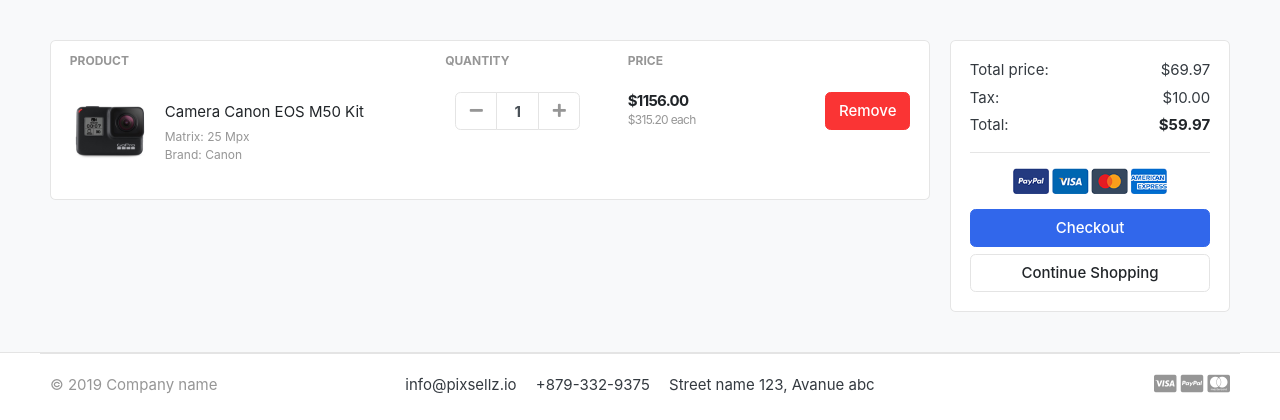
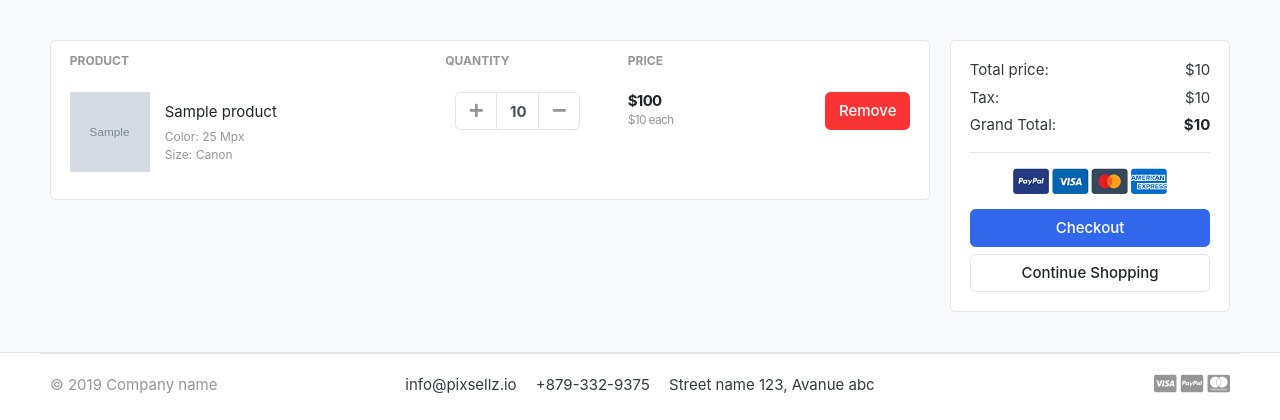
Before and after one commit to amanovishnu/greatkart-django, a Django app: template templates/store/cart.html in a window 1280 px wide. Shown: the part 118-538 px from the top of the page. Run offline with Django 3.2, Linux system fonts and the light colour scheme; tables that the repository leaves empty hold one stand-in row (values such as "Sample post"); the template is opened without the code that fills it: values that come from a table or form of the project are taken from there, most other values are stand-ins (such as "Sample title", 1, 10 or a date in 2020); grey boxes marked "Sample" are stand-in pictures; some libraries are stand-ins or nearby versions; some web fonts are replaced.

Commit message:
info - search & cart functionality added

```diff
--- /dev/null
+++ b/cart/context_processors.py
@@ -0,0 +1,13 @@
+from .models import Cart, CartItem
+from .views import _create_id
+
+def cart_counter(request):
+    if 'admin' in request.path:
+        return {}
+    else:
+        try:
+            cart = Cart.objects.get(cart_id = _create_id(request))
+            cart_items_count = CartItem.objects.filter(cart=cart).count()
+        except Cart.DoesNotExist:
+            cart_items_count = 0
+        return dict(cart_items_count=cart_items_count)
--- a/cart/models.py
+++ b/cart/models.py
@@ -17,5 +17,8 @@
     quantity = models.IntegerField()
     is_active = models.BooleanField(default=True)
 
+    def get_sub_total(self):
+        return self.product.price*self.quantity
+
     def __str__(self):
-        return self.product
+        return self.product.product_name
--- a/cart/urls.py
+++ b/cart/urls.py
@@ -2,5 +2,8 @@
 from . import views
 
 urlpatterns = [
-    path('', views.cart, name='cart')
+    path('', views.cart, name='cart'),
+    path('add_cart/<int:product_id>/', views.add_cart, name='add_cart'),
+    path('remove_cart/<int:product_id>/', views.remove_cart, name='remove_cart'),
+    path('remove_cart_item/<int:product_id>/', views.remove_cart_item, name='remove_cart_item'),
 ]
--- a/cart/views.py
+++ b/cart/views.py
@@ -1,5 +1,76 @@
-from django.shortcuts import render
+from django.shortcuts import render, redirect, get_object_or_404
+from store.models import Product
+from .models import Cart, CartItem
+from django.core.exceptions import ObjectDoesNotExist
 
-# Create your views here.
+# Private Function to Create session as per PEP8 Guide
+def _create_id(request):
+    cart = request.session.session_key
+    if not cart:
+        cart = request.session.create()
+    return cart
+
+def add_cart(request, product_id):
+    product = Product.objects.get(id=product_id)
+    try:
+        cart = Cart.objects.get(cart_id=_create_id(request))
+    except Cart.DoesNotExist:
+        cart = Cart.objects.create(
+            cart_id = _create_id(request)
+        )
+        cart.save()
+    try:
+        cart_item = CartItem.objects.get(product=product, cart=cart)
+        cart_item.quantity += 1
+        cart_item.save()
+    except CartItem.DoesNotExist:
+        cart_item = CartItem.objects.create(
+            product=product,
+            cart=cart,
+            quantity=1
+        )
+        cart_item.save()
+    return redirect('cart')
+
+def remove_cart(request, product_id):
+    cart = Cart.objects.get(cart_id=_create_id(request))
+    product = get_object_or_404(Product, id=product_id)
+    cart_item = CartItem.objects.get(product=product, cart=cart)
+    if cart_item.quantity > 1:
+        cart_item.quantity -= 1
+        cart_item.save()
+    else:
+        cart_item.delete()
+    return redirect('cart')
+
+
+def remove_cart_item(request, product_id):
+    cart = Cart.objects.get(cart_id=_create_id(request))
+    product = get_object_or_404(Product, id=product_id)
+    cart_item = CartItem.objects.get(product=product, cart=cart)
+    cart_item.delete()
+    return redirect('cart')
+
 def cart(request):
-    return render(request, 'store/cart.html')
+    total = 0
+    tax = 0
+    grand_total = 0
+    total_quantity = 0
+    try:
+        cart = Cart.objects.get(cart_id=_create_id(request))
+        cart_items =CartItem.objects.filter(cart=cart, is_active=True)
+        for item in cart_items:
+            total += item.product.price * item.quantity
+            total_quantity += item.quantity
+        tax = round(total*0.18,2) # 18% GST
+        grand_total = total + tax
+    except ObjectDoesNotExist:
+        pass
+    data = {
+        'total':total,
+        'tax':tax,
+        'grand_total': grand_total,
+        'total_quantity': total_quantity,
+        'cart_items': cart_items
+    }
+    return render(request, 'store/cart.html', context=data)
--- a/greatkart/settings.py
+++ b/greatkart/settings.py
@@ -38,6 +38,7 @@
     'django.contrib.sessions',
     'django.contrib.messages',
     'django.contrib.staticfiles',
+    'django.contrib.humanize',
     'category.apps.CategoryConfig',
     'accounts.apps.AccountsConfig',
     'store.apps.StoreConfig',
@@ -75,6 +76,8 @@
 
                 # Custom Context Processors
                 'category.context_processors.menu_links',
+                'cart.context_processors.cart_counter',
+
             ],
         },
     },
--- a/store/urls.py
+++ b/store/urls.py
@@ -3,6 +3,7 @@
 
 urlpatterns = [
     path('', views.store, name='store'),
-    path('<slug:category_slug>/', views.store, name='products_by_category'),
-    path('<slug:category_slug>/<slug:product_slug>/', views.product_detail, name='product_detail'),
+    path('category/<slug:category_slug>/', views.store, name='products_by_category'),
+    path('category/<slug:category_slug>/<slug:product_slug>/', views.product_detail, name='product_detail'),
+    path('search/', views.search, name='search'),
 ]
--- a/templates/includes/navbar.html
+++ b/templates/includes/navbar.html
@@ -2,6 +2,7 @@
 
 <!-- HEADER SECTION START -->
 <header class="section-header">
+
     <nav class="navbar p-md-0 navbar-expand-sm navbar-light border-bottom">
         <div class="container">
             <button class="navbar-toggler" type="button" data-toggle="collapse" data-target="#navbarTop4"
@@ -21,9 +22,9 @@
                 <ul class="navbar-nav">
                     <li><a href="#" class="nav-link"> <i class="fa fa-envelope"></i> Email </a></li>
                     <li><a href="#" class="nav-link"> <i class="fa fa-phone"></i> Call us </a></li>
-                </ul> <!-- list-inline //  -->
-            </div> <!-- navbar-collapse .// -->
-        </div> <!-- container //  -->
+                </ul>
+            </div>
+        </div>
     </nav>
 
     <section class="header-main border-bottom">
@@ -50,10 +51,9 @@
                 </div> <!-- col.// -->
                 <a href="{% url 'store' %}" class="btn btn-outline-primary">Store</a>
                 <div class="col-lg  col-md-6 col-sm-12 col">
-                    <form action="#" class="search">
+                    <form action="{% url 'search' %}" class="search" method="GET">
                         <div class="input-group w-100">
-                            <input type="text" class="form-control" style="width:60%;" placeholder="Search">
-
+                            <input type="text" class="form-control" style="width:60%;" placeholder="Search" name="keyword">
                             <div class="input-group-append">
                                 <button class="btn btn-primary" type="submit">
                                     <i class="fa fa-search"></i>
@@ -71,10 +71,10 @@
                                 <a href="./register.html"> Register</a>
                             </div>
                         </div>
-                        <a href="./cart.html" class="widget-header pl-3 ml-3">
+                        <a href="{% url 'cart' %}" class="widget-header pl-3 ml-3">
                             <div class="icon icon-sm rounded-circle border"><i class="fa fa-shopping-cart"></i>
                             </div>
-                            <span class="badge badge-pill badge-danger notify">0</span>
+                            <span class="badge badge-pill badge-danger notify">{{cart_items_count}}</span>
                         </a>
                     </div>
                 </div>
--- a/templates/store/cart.html
+++ b/templates/store/cart.html
@@ -1,10 +1,12 @@
 {% extends 'base.html' %}
 {% load static %}
+{% load humanize %}
 
 
 {% block content %}
 
 <section class="section-content padding-y bg">
+    {% if cart_items %}
     <div class="container">
         <div class="row">
             <aside class="col-lg-9">
@@ -19,14 +21,14 @@
                             </tr>
                         </thead>
                         <tbody>
-
+                            {% for item in cart_items %}
                             <tr>
                                 <td>
                                     <figure class="itemside align-items-center">
-                                        <div class="aside"><img src="{% static './images/items/11.jpg' %}" class="img-sm"></div>
+                                        <div class="aside"><img src="{{item.product.image.url}}" class="img-sm"></div>
                                         <figcaption class="info">
-                                            <a href="#" class="title text-dark">Camera Canon EOS M50 Kit</a>
-                                            <p class="text-muted small">Matrix: 25 Mpx <br> Brand: Canon</p>
+                                            <a href="{{item.product.get_url}}" class="title text-dark">{{item.product.product_name}}</a>
+                                            <p class="text-muted small">Color: 25 Mpx <br> Size: Canon</p>
                                         </figcaption>
                                     </figure>
                                 </td>
@@ -34,28 +36,28 @@
                                     <div class="col">
                                         <div class="input-group input-spinner">
                                             <div class="input-group-prepend">
-                                                <button class="btn btn-light" type="button" id="button-plus"> <i
-                                                        class="fa fa-minus"></i> </button>
+                                                <a href="{% url 'add_cart' item.product.id %}" class="btn btn-light" type="button" id="button-plus"> <i
+                                                        class="fa fa-plus"></i> </a>
                                             </div>
-                                            <input type="text" class="form-control" value="1">
+                                            <input type="text" class="form-control" value="{{item.quantity}}">
                                             <div class="input-group-append">
-                                                <button class="btn btn-light" type="button" id="button-minus"> <i
-                                                        class="fa fa-plus"></i> </button>
+                                                <a href="{% url 'remove_cart' item.product.id %}" class="btn btn-light" type="button" id="button-minus"> <i
+                                                        class="fa fa-minus"></i> </a>
                                             </div>
                                         </div>
                                     </div>
                                 </td>
                                 <td>
                                     <div class="price-wrap">
-                                        <var class="price">$1156.00</var>
-                                        <small class="text-muted"> $315.20 each </small>
+                                        <var class="price">${{item.get_sub_total|intcomma}}</var>
+                                        <small class="text-muted"> ${{item.product.price|intcomma}} each </small>
                                     </div>
                                 </td>
                                 <td class="text-right">
-                                    <a href="" class="btn btn-danger"> Remove</a>
+                                    <a href="{% url 'remove_cart_item' item.product.id %}" class="btn btn-danger"> Remove</a>
                                 </td>
                             </tr>
-
+                            {% endfor %}
                         </tbody>
                     </table>
                 </div>
@@ -65,15 +67,15 @@
                     <div class="card-body">
                         <dl class="dlist-align">
                             <dt>Total price:</dt>
-                            <dd class="text-right">$69.97</dd>
+                            <dd class="text-right">${{total|intcomma}}</dd>
                         </dl>
                         <dl class="dlist-align">
                             <dt>Tax:</dt>
-                            <dd class="text-right"> $10.00</dd>
+                            <dd class="text-right"> ${{tax|intcomma}}</dd>
                         </dl>
                         <dl class="dlist-align">
-                            <dt>Total:</dt>
-                            <dd class="text-right text-dark b"><strong>$59.97</strong></dd>
+                            <dt>Grand Total:</dt>
+                            <dd class="text-right text-dark b"><strong>${{grand_total|intcomma}}</strong></dd>
                         </dl>
                         <hr>
                         <p class="text-center mb-3">
@@ -86,5 +88,17 @@
             </aside>
         </div>
     </div>
+    {% else %}
+    <div class="container">
+        <div class="row">
+            <div class="col-md-12">
+                    <h1 class="text-center p-4 text-capitalize">Your Shopping Cart is Empty</h1>
+                <div class="text-center">
+                    <a href="{% url 'store' %}" class="btn btn-sm btn-primary">Continue Shopping</a>
+                </div>
+            </div>
+        </div>
+    </div>
+    {% endif %}
 </section>
 {% endblock %}
```
Also changed, not shown: store/views.py (+37 -5 lines), templates/store/product_detail.html (+14 -5 lines), templates/store/store.html (+32 -9 lines).
